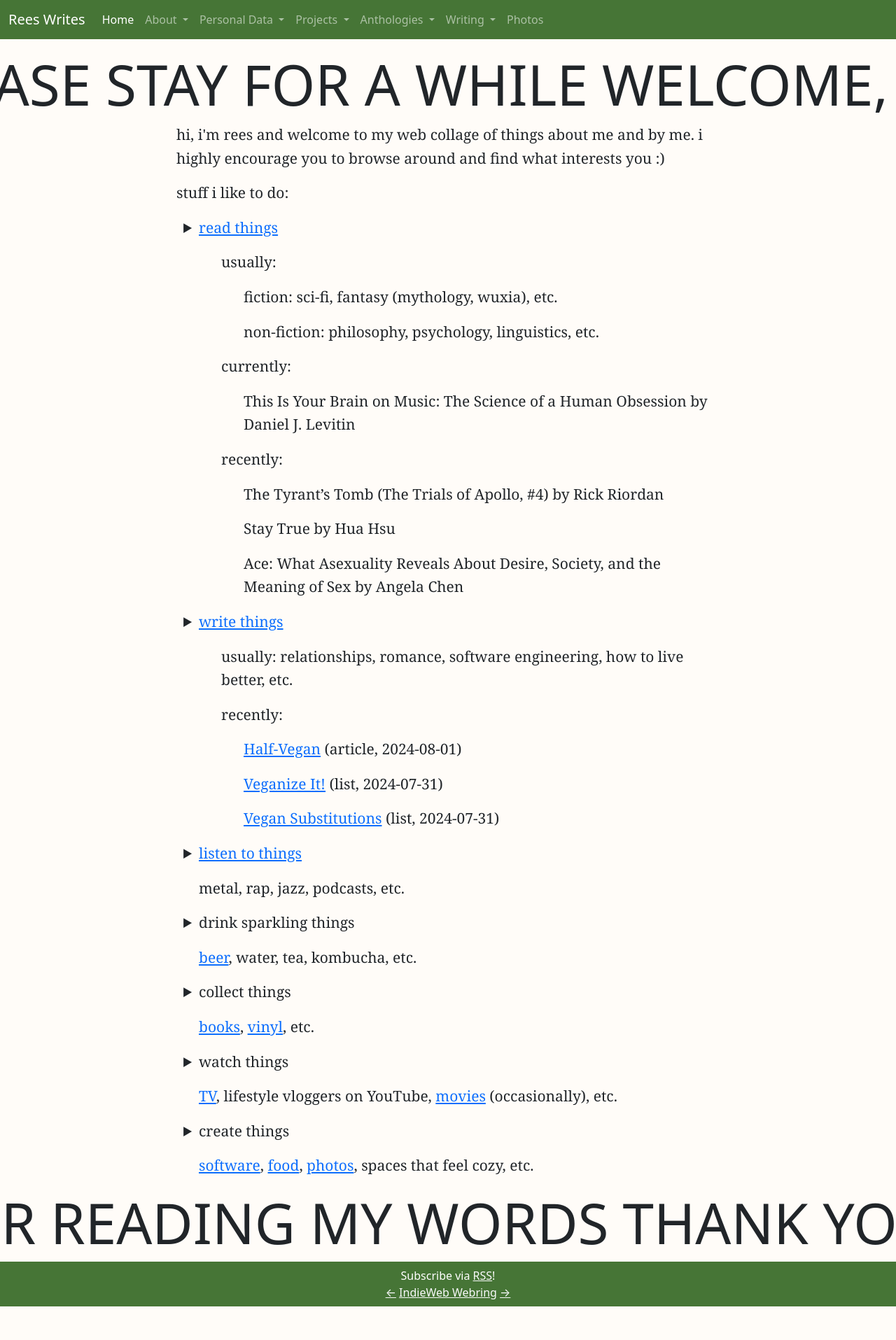
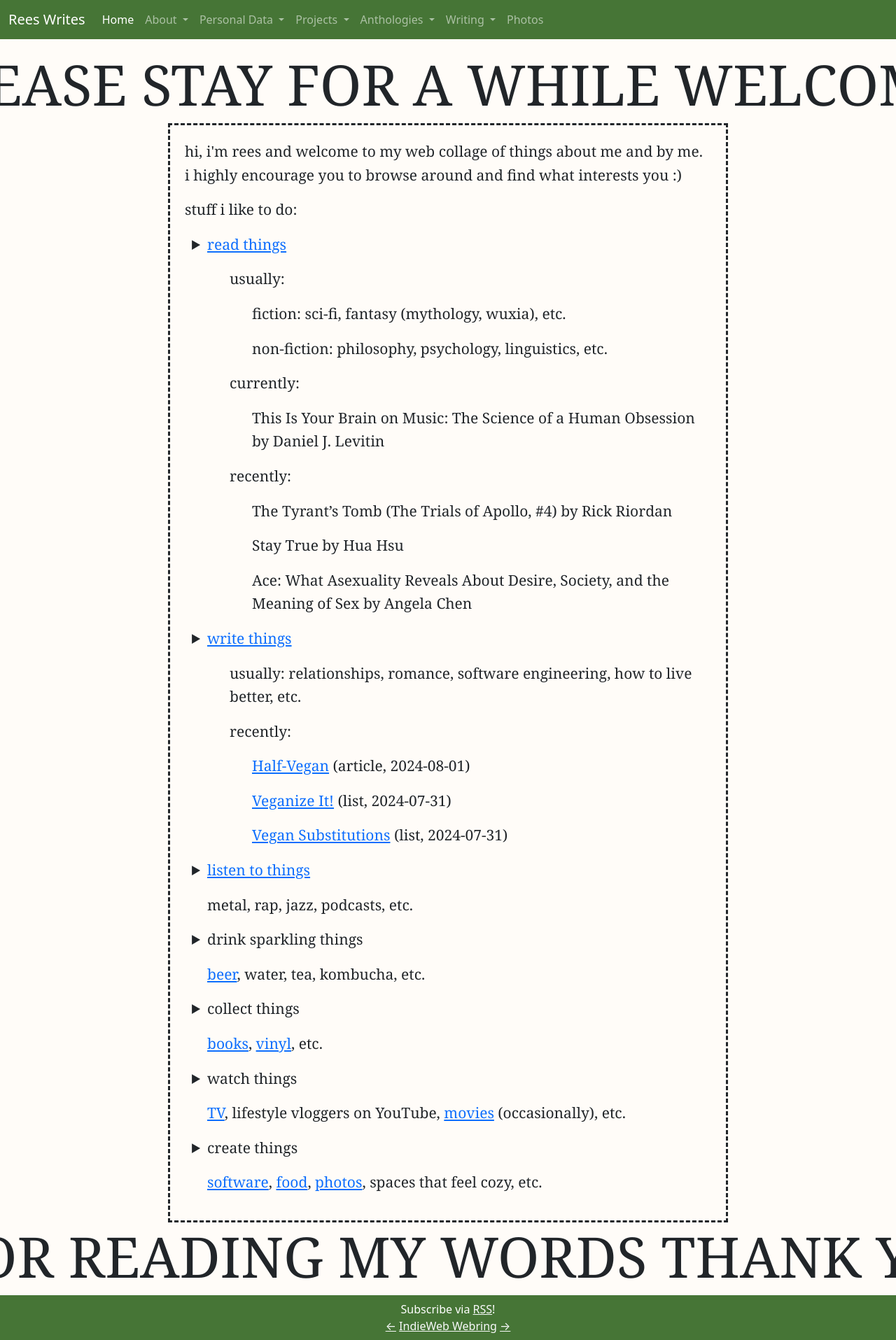
Before and after one commit to reeshuffled/reeshuffled.github.io, a Jekyll site: the page built from index.html, in a window 1280 px wide. Shown: the whole page at 70% size. Built offline with Jekyll 4.4.1, drawn with Linux system fonts in a browser that asks for light colours; before the commit the page ends 1867 px from its top, so only the background shows below that.

Commit message:
add ascii border

```diff
--- a/index.html
+++ b/index.html
@@ -24,6 +24,7 @@ title: Home
             .marquee {
                 overflow-x: hidden;
                 display: flex;
+                font-family: Lucida Bright, Georgia, serif;
             }
 
             .marquee h1 {
@@ -35,6 +36,13 @@ title: Home
 
             li ul {
                 list-style-type: none;
+            }
+
+            .container {
+                border: dashed;
+                box-sizing: border-box;
+                padding: 1em;
+                width: calc(100% - 2em);
             }
         </style>
     </head>
```
